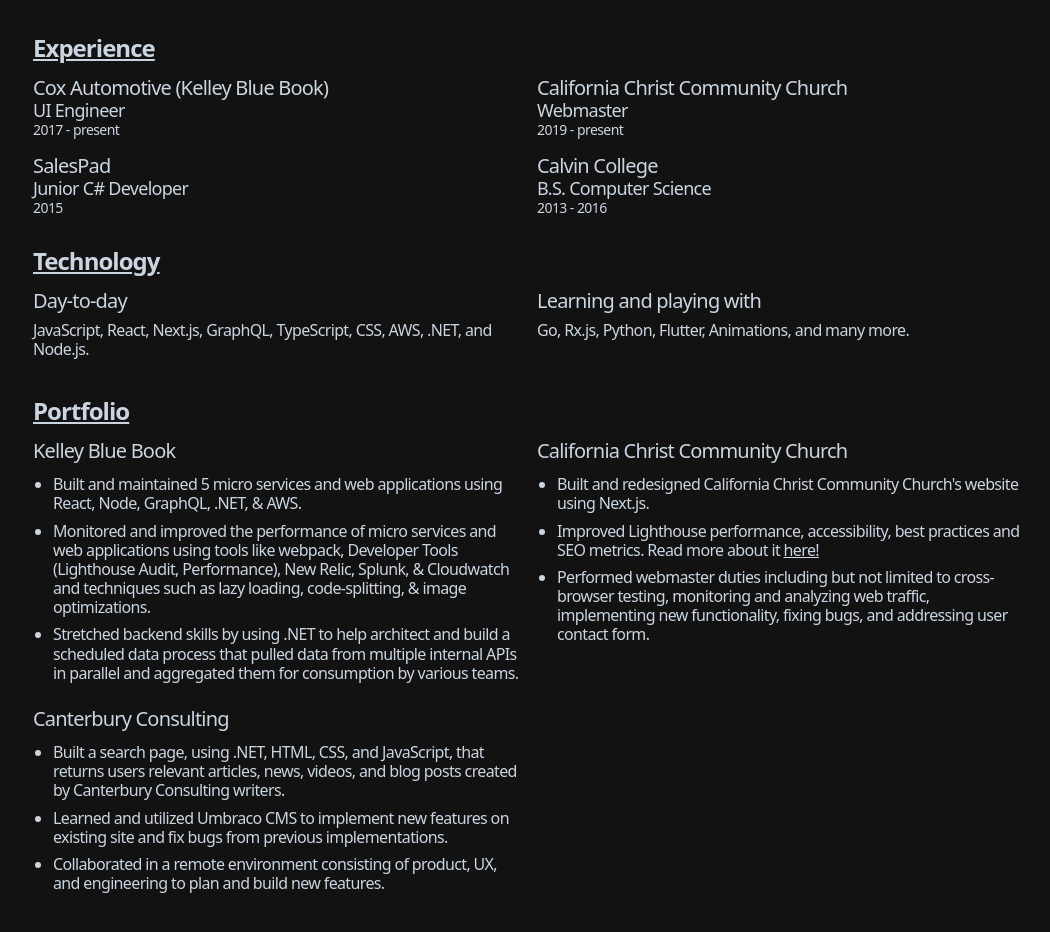
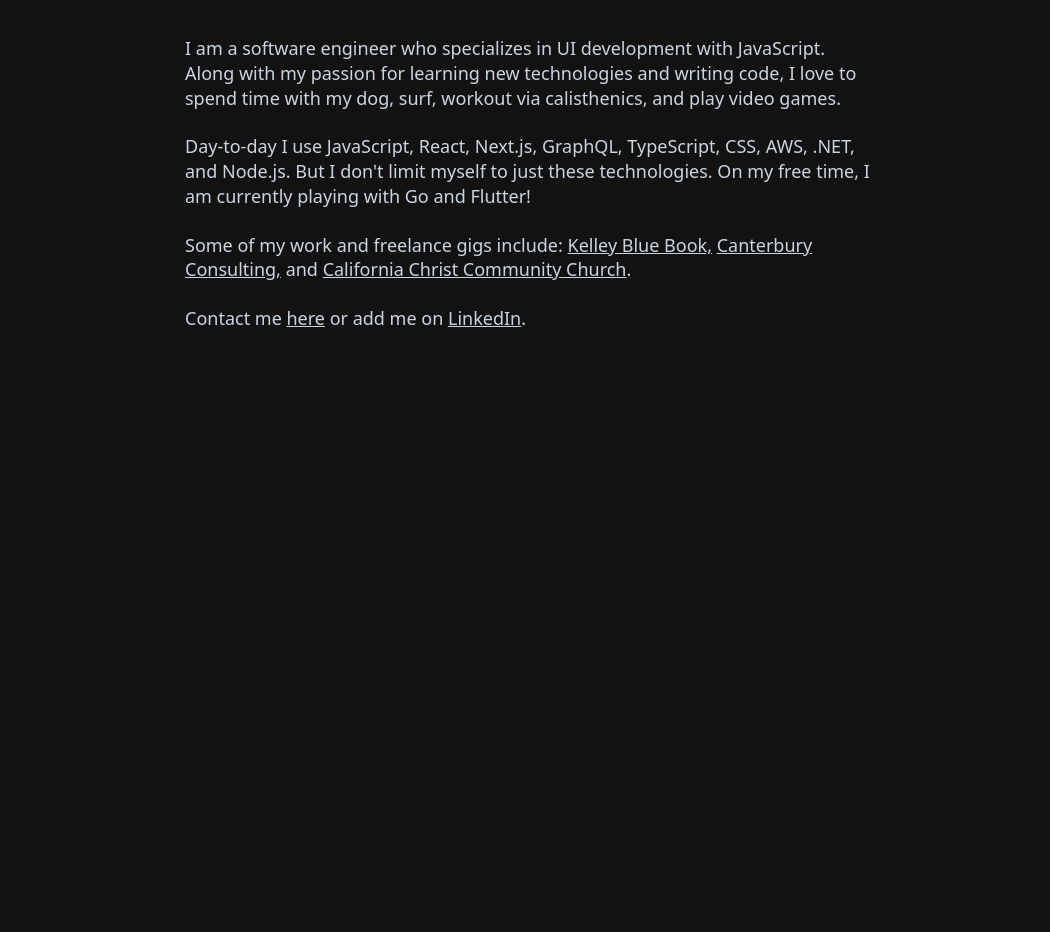
Before and after one commit to phc5/next-portfolio, a Next.js app: page / in a window 1280 px wide. Shown: the part 320-1252 px from the top of the page, without its empty margins (127-1177 px from the left). After the commit the page ends 800 px from the top, so only its background shows below. Built offline with nearby package versions, Linux system fonts and the light colour scheme.

Commit message:
Makes my portfolio a bit more tidy

```diff
--- a/components/Home/Experience.tsx
+++ b/components/Home/Experience.tsx
@@ -1,137 +1,87 @@
 import styled from 'styled-components';
 import {
+  colors,
+  fontSize,
+  letterSpacing,
+  lineHeight,
   spacing,
-  fontSize,
-  fontWeight,
-  screens,
-  lineHeight,
-  letterSpacing,
 } from '../../styles/theme';
 
 export default function () {
   return (
     <StyledExperienceContainer>
-      <StyledH3>Experience</StyledH3>
-      <StyledList>
-        {experienceData.map((data) => (
-          <ExperienceBlock
-            company={data.company}
-            title={data.title}
-            time={data.time}
-            key={data.company}
-          />
-        ))}
-      </StyledList>
+      <StyledP>
+        I am a software engineer who specializes in UI development with
+        JavaScript. Along with my passion for learning new technologies and
+        writing code, I love to spend time with my dog, surf, workout via
+        calisthenics, and play video games.
+      </StyledP>
+
+      <StyledP>
+        Day-to-day I use JavaScript, React, Next.js, GraphQL, TypeScript, CSS,
+        AWS, .NET, and Node.js. But I don't limit myself to just these
+        technologies. On my free time, I am currently playing with Go and
+        Flutter!
+      </StyledP>
+
+      <StyledP>
+        Some of my work and freelance gigs include:{' '}
+        <StyledLink
+          href="https://www.kbb.com"
+          rel="nofollow noreferrer"
+          title="KBB.com website"
+        >
+          Kelley Blue Book,
+        </StyledLink>{' '}
+        <StyledLink
+          href="https://www.canterburyconsulting.com/"
+          rel="nofollow noreferrer"
+          title="Canterbury Consulting Website"
+        >
+          Canterbury Consulting,
+        </StyledLink>{' '}
+        and{' '}
+        <StyledLink
+          href="https://www.c4ministry.com"
+          rel="nofollow noreferrer"
+          title="California Christ Community Church website"
+        >
+          California Christ Community Church
+        </StyledLink>
+        .
+      </StyledP>
+
+      <StyledP>
+        Contact me{' '}
+        <StyledLink href="mailto:paulhyunchong@gmail.com">here</StyledLink> or
+        add me on{' '}
+        <StyledLink href="https://www.linkedin.com/in/paulhchong/">
+          LinkedIn
+        </StyledLink>
+        .
+      </StyledP>
     </StyledExperienceContainer>
   );
 }
 
-function ExperienceBlock({ company, title, time }) {
-  return (
-    <StyledListItem>
-      <StyledH4>{company}</StyledH4>
-      <span>
-        <StyledJobTitle>{title}</StyledJobTitle>
-        <StyledJobTime>{time}</StyledJobTime>
-      </span>
-    </StyledListItem>
-  );
-}
-/** Data **/
-const experienceData = [
-  {
-    company: 'Cox Automotive (Kelley Blue Book)',
-    title: 'UI Engineer',
-    time: '2017 - present',
-  },
-  {
-    company: 'California Christ Community Church',
-    title: 'Webmaster',
-    time: '2019 - present',
-  },
-  {
-    company: 'SalesPad',
-    title: 'Junior C# Developer',
-    time: '2015',
-  },
-  {
-    company: 'Calvin College',
-    title: 'B.S. Computer Science',
-    time: '2013 - 2016',
-  },
-];
-
 const StyledExperienceContainer = styled.div`
   display: grid;
-  grid-gap: ${spacing['4']};
+  grid-gap: ${spacing['6']};
 `;
 
-const StyledH3 = styled.h3`
-  font-size: ${fontSize['lg']};
-  font-weight: ${fontWeight.bold};
-  letter-spacing: ${letterSpacing.tighter};
-  line-height: ${lineHeight.tight};
-  text-align: left;
+const StyledP = styled.p`
+  font-size: ${fontSize.lg};
+  letter-spacing: ${letterSpacing.normal};
+  line-height: ${lineHeight.snug};
+  list-style: disc;
+`;
+
+const StyledLink = styled.a`
   text-decoration: underline;
 
-  @media (min-width: ${screens.md}) {
-    font-size: ${fontSize['xl']};
-    line-height: ${lineHeight.none};
-  }
-  @media (min-width: ${screens.lg}) {
-    font-size: ${fontSize['2xl']};
+  :hover {
+    color: ${colors.linkHover};
+    cursor: pointer;
+    text-decoration: underline;
   }
 `;
-
-const StyledList = styled.ul`
-  display: grid;
-  grid-gap: ${spacing['4']};
-  margin: 0;
-  padding: 0;
-
-  @media (min-width: ${screens.sm}) {
-    grid-template-columns: repeat(2, minmax(0, 1fr));
-  }
-`;
-
-const StyledListItem = styled.li`
-  list-style: none;
-`;
-
-const StyledH4 = styled.h4`
-  font-size: ${fontSize.base};
-  letter-spacing: ${letterSpacing.tighter};
-  line-height: ${lineHeight.tight};
-
-  @media (min-width: ${screens.md}) {
-    font-size: ${fontSize['lg']};
-  }
-
-  @media (min-width: ${screens.lg}) {
-    font-size: ${fontSize['xl']};
-  }
-`;
-
-const StyledJobTitle = styled.p`
-  font-size: ${fontSize.sm};
-  letter-spacing: ${letterSpacing.tighter};
-  line-height: ${lineHeight.tight};
-
-  @media (min-width: ${screens.md}) {
-    font-size: ${fontSize['md']};
-  }
-
-  @media (min-width: ${screens.lg}) {
-    font-size: ${fontSize['lg']};
-  }
-`;
-
-const StyledJobTime = styled.p`
-  font-size: ${fontSize.sm};
-  letter-spacing: ${letterSpacing.tighter};
-  line-height: ${lineHeight.tight};
-
-  @media (min-width: ${screens.md}) {
-    font-size: ${fontSize['md']};
-  }
-`;
--- a/components/Home/Portfolio.tsx
+++ /dev/null
@@ -1,194 +0,0 @@
-import Link from 'next/link';
-import styled from 'styled-components';
-import {
-  spacing,
-  letterSpacing,
-  lineHeight,
-  screens,
-  fontSize,
-  fontWeight,
-  colors,
-} from '../../styles/theme';
-
-export default function () {
-  return (
-    <StyledPortfolioContainer>
-      <StyledH3>Portfolio</StyledH3>
-
-      <StyledPortfolioDataContainer>
-        <div>
-          <StyledPortfolioTitle>
-            <StyledPortfolioLink
-              href="https://www.kbb.com"
-              rel="nofollow noreferrer"
-              title="KBB.com website"
-            >
-              Kelley Blue Book
-            </StyledPortfolioLink>
-          </StyledPortfolioTitle>
-
-          <StyledPortfolioDetailsList>
-            <StyledPortfolioDetailsListItem>
-              Built and maintained 5 micro services and web applications using
-              React, Node, GraphQL, .NET, & AWS.
-            </StyledPortfolioDetailsListItem>
-            <StyledPortfolioDetailsListItem>
-              Monitored and improved the performance of micro services and web
-              applications using tools like webpack, Developer Tools (Lighthouse
-              Audit, Performance), New Relic, Splunk, & Cloudwatch and
-              techniques such as lazy loading, code-splitting, & image
-              optimizations.
-            </StyledPortfolioDetailsListItem>
-            <StyledPortfolioDetailsListItem>
-              Stretched backend skills by using .NET to help architect and build
-              a scheduled data process that pulled data from multiple internal
-              APIs in parallel and aggregated them for consumption by various
-              teams.
-            </StyledPortfolioDetailsListItem>
-          </StyledPortfolioDetailsList>
-        </div>
-        <div>
-          <StyledPortfolioTitle>
-            <StyledPortfolioLink
-              href="https://www.c4ministry.com"
-              rel="nofollow noreferrer"
-              title="California Christ Community Church website"
-            >
-              California Christ Community Church
-            </StyledPortfolioLink>
-          </StyledPortfolioTitle>
-          <StyledPortfolioDetailsList>
-            <StyledPortfolioDetailsListItem>
-              Built and redesigned California Christ Community Church's website
-              using Next.js.
-            </StyledPortfolioDetailsListItem>
-            <StyledPortfolioDetailsListItem>
-              Improved Lighthouse performance, accessibility, best practices and
-              SEO metrics. Read more about it{' '}
-              <Link
-                href="/blog/technology/[slug]"
-                as="/blog/technology/using-nextjs-to-improve-performance"
-              >
-                <StyledReadMoreLink>here!</StyledReadMoreLink>
-              </Link>
-            </StyledPortfolioDetailsListItem>
-            <StyledPortfolioDetailsListItem>
-              Performed webmaster duties including but not limited to
-              cross-browser testing, monitoring and analyzing web traffic,
-              implementing new functionality, fixing bugs, and addressing user
-              contact form.
-            </StyledPortfolioDetailsListItem>
-          </StyledPortfolioDetailsList>
-        </div>
-        <div>
-          <StyledPortfolioTitle>
-            <StyledPortfolioLink
-              href="https://www.canterburyconsulting.com/"
-              rel="nofollow noreferrer"
-              title="Canterbury Consulting Website"
-            >
-              Canterbury Consulting
-            </StyledPortfolioLink>
-          </StyledPortfolioTitle>
-          <StyledPortfolioDetailsList>
-            <StyledPortfolioDetailsListItem>
-              Built a search page, using .NET, HTML, CSS, and JavaScript, that
-              returns users relevant articles, news, videos, and blog posts
-              created by Canterbury Consulting writers.
-            </StyledPortfolioDetailsListItem>
-            <StyledPortfolioDetailsListItem>
-              Learned and utilized Umbraco CMS to implement new features on
-              existing site and fix bugs from previous implementations.
-            </StyledPortfolioDetailsListItem>
-            <StyledPortfolioDetailsListItem>
-              Collaborated in a remote environment consisting of product, UX,
-              and engineering to plan and build new features.
-            </StyledPortfolioDetailsListItem>
-          </StyledPortfolioDetailsList>
-        </div>
-      </StyledPortfolioDataContainer>
-    </StyledPortfolioContainer>
-  );
-}
-
-const StyledPortfolioContainer = styled.div`
-  display: grid;
-  grid-gap: ${spacing['4']};
-`;
-
-const StyledH3 = styled.h3`
-  font-size: ${fontSize['lg']};
-  font-weight: ${fontWeight.bold};
-  letter-spacing: ${letterSpacing.tighter};
-  line-height: ${lineHeight.tight};
-  text-align: left;
-  text-decoration: underline;
-
-  @media (min-width: ${screens.md}) {
-    font-size: ${fontSize['xl']};
-    line-height: ${lineHeight.none};
-  }
-
-  @media (min-width: ${screens.lg}) {
-    font-size: ${fontSize['2xl']};
-  }
-`;
-
-const StyledPortfolioDataContainer = styled.div`
-  display: grid;
-  grid-gap: ${spacing['4']};
-
-  @media (min-width: ${screens.sm}) {
-    grid-template-columns: repeat(2, minmax(0, 1fr));
-  }
-`;
-
-const StyledPortfolioTitle = styled.h4`
-  font-size: ${fontSize.base};
-  letter-spacing: ${letterSpacing.tighter};
-  line-height: ${lineHeight.tight};
-  margin-bottom: ${spacing['3']};
-
-  @media (min-width: ${screens.md}) {
-    font-size: ${fontSize['lg']};
-  }
-  @media (min-width: ${screens.lg}) {
-    font-size: ${fontSize['xl']};
-  }
-`;
-
-const StyledPortfolioLink = styled.a`
-  :hover {
-    color: ${colors.linkHover};
-    cursor: pointer;
-    text-decoration: underline;
-  }
-`;
-
-const StyledPortfolioDetailsList = styled.ul`
-  font-size: ${fontSize.xs};
-  letter-spacing: ${letterSpacing.tighter};
-  line-height: ${lineHeight.tight};
-  list-style: disc;
-  margin-left: ${spacing['5']};
-
-  @media (min-width: ${screens.md}) {
-    font-size: ${fontSize['sm']};
-  }
-  @media (min-width: ${screens.lg}) {
-    font-size: ${fontSize['base']};
-  }
-`;
-
-const StyledPortfolioDetailsListItem = styled.li`
-  margin-bottom: ${spacing['2']};
-`;
-
-const StyledReadMoreLink = styled.a`
-  text-decoration: underline;
-
-  :hover {
-    color: ${colors.linkHover};
-    cursor: pointer;
-  }
-`;
--- a/components/Home/Technology.tsx
+++ /dev/null
@@ -1,96 +0,0 @@
-import styled from 'styled-components';
-import {
-  spacing,
-  fontSize,
-  fontWeight,
-  screens,
-  lineHeight,
-  letterSpacing,
-} from '../../styles/theme';
-
-export default function () {
-  return (
-    <StyledTechContainer>
-      <StyledH3>Technology</StyledH3>
-
-      <StyledTechDetailsContainer>
-        <div>
-          <StyledTechDetailsTitle>Day-to-day</StyledTechDetailsTitle>
-          <StyledTechDetailsParagraph>
-            JavaScript, React, Next.js, GraphQL, TypeScript, CSS, AWS, .NET, and Node.js.
-          </StyledTechDetailsParagraph>
-        </div>
-        <div>
-          <StyledTechDetailsTitle>
-            Learning and playing with
-          </StyledTechDetailsTitle>
-          <StyledTechDetailsParagraph>
-            Go, Rx.js, Python, Flutter, Animations, and many more.
-          </StyledTechDetailsParagraph>
-        </div>
-      </StyledTechDetailsContainer>
-    </StyledTechContainer>
-  );
-}
-
-const StyledTechContainer = styled.div`
-  display: grid;
-  grid-gap: ${spacing['4']};
-`;
-
-const StyledH3 = styled.h3`
-  font-size: ${fontSize['lg']};
-  font-weight: ${fontWeight.bold};
-  letter-spacing: ${letterSpacing.tighter};
-  line-height: ${lineHeight.tight};
-  text-align: left;
-  text-decoration: underline;
-
-  @media (min-width: ${screens.md}) {
-    font-size: ${fontSize['xl']};
-    line-height: ${lineHeight.none};
-  }
-
-  @media (min-width: ${screens.lg}) {
-    font-size: ${fontSize['2xl']};
-  }
-`;
-
-const StyledTechDetailsContainer = styled.div`
-  display: grid;
-  grid-gap: ${spacing['4']};
-
-  @media (min-width: ${screens.sm}) {
-    grid-template-columns: repeat(2, minmax(0, 1fr));
-  }
-`;
-
-const StyledTechDetailsTitle = styled.h4`
-  font-size: ${fontSize.base};
-  letter-spacing: ${letterSpacing.tighter};
-  line-height: ${lineHeight.tight};
-  margin-bottom: ${spacing['2']};
-
-  @media (min-width: ${screens.md}) {
-    font-size: ${fontSize['lg']};
-  }
-
-  @media (min-width: ${screens.lg}) {
-    font-size: ${fontSize['xl']};
-  }
-`;
-
-const StyledTechDetailsParagraph = styled.p`
-  font-size: ${fontSize.xs};
-  letter-spacing: ${letterSpacing.tighter};
-  line-height: ${lineHeight.tight};
-  margin-bottom: ${spacing['2']};
-
-  @media (min-width: ${screens.md}) {
-    font-size: ${fontSize['xs']};
-  }
-
-  @media (min-width: ${screens.lg}) {
-    font-size: ${fontSize['base']};
-  }
-`;
--- a/components/Layout.tsx
+++ b/components/Layout.tsx
@@ -23,7 +23,7 @@
 const StyledContentGrid = styled.div`
   display: grid;
   grid-gap: ${spacing['8']};
-  max-width: 64rem;
+  max-width: 45rem;
   padding: 0 ${spacing['8']} ${spacing['8']} ${spacing['8']};
 
   @media (min-width: ${screens.sm}) {
--- a/pages/index.tsx
+++ b/pages/index.tsx
@@ -3,8 +3,6 @@
 import Layout from '../components/Layout';
 import Profile from '../components/Home/Profile';
 import Experience from '../components/Home/Experience';
-import Technology from '../components/Home/Technology';
-import Portfolio from '../components/Home/Portfolio';
 
 export default () => (
   <>
@@ -18,8 +16,6 @@
     <Layout>
       <Profile />
       <Experience />
-      <Technology />
-      <Portfolio />
     </Layout>
   </>
 );
```
